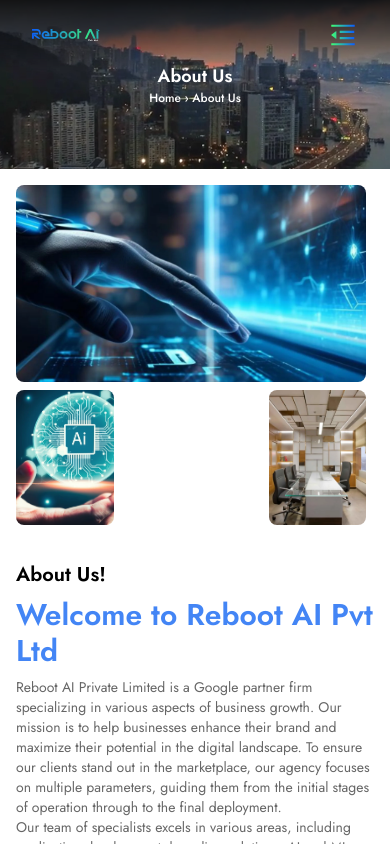
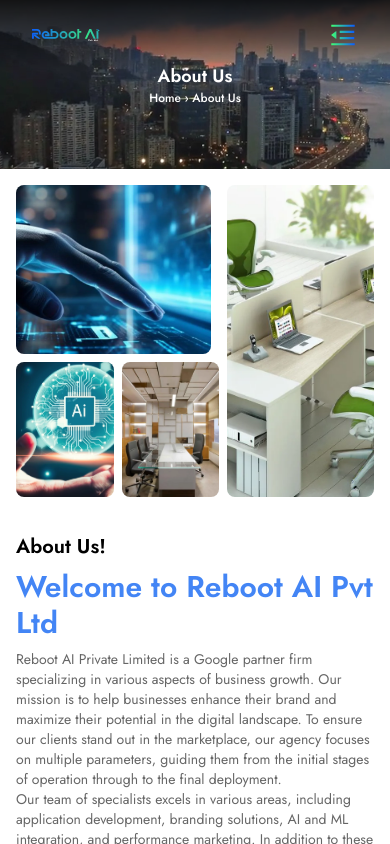
Before and after one commit to therebootai/rebootwebsite, a Next.js app: page /about in a window 390 px wide. Shown: the top 844 px of the page. Built offline with nearby package versions, Linux system fonts and the light colour scheme.

Commit message:
modified

```diff
--- a/src/components/AboutusComponent.jsx
+++ b/src/components/AboutusComponent.jsx
@@ -9,7 +9,7 @@
         <div className="flex flex-col gap-4">
           <div className="flex gap-2 md:gap-4">
             <div className="flex flex-col justify-between gap-2 md:gap-6 lg:gap-4">
-              <div className=" min-w-[50vw] min-h-[20vmax] md:min-w-[60vw] lg:min-w-0 lg:w-[30vw] xl:w-[22vw] md:min-h-[30vmax] lg:min-h-[23.83vmax] xl:min-h-[20.83vmax] relative">
+              <div className=" w-[50vw] h-[20vmax] md:w-[60vw] lg:min-w-0 lg:w-[30vw] xl:w-[22vw] md:min-h-[30vmax] lg:min-h-[23.83vmax] xl:min-h-[20.83vmax] relative">
                 <Image
                   src={img1}
                   alt="about-us"
--- a/src/pages/about.js
+++ b/src/pages/about.js
@@ -1,5 +1,3 @@
-import AboutusComponent from "@/components/AboutusComponent";
-import ClientReview from "@/components/ClientReview";
 import OurClient from "@/components/OurClient";
 import OurUseTechnology from "@/components/OurUseTechnology";
 import SubPageBanner from "@/components/SubPageBanner";
@@ -12,6 +10,13 @@
 const Slider = dynamic(() => import("react-slick/lib/slider"), {
   ssr: false,
 });
+
+const AboutusComponent = dynamic(
+  () => import("@/components/AboutusComponent"),
+  {
+    ssr: false,
+  }
+);
 const About = () => {
   const vissionmission = [
     {
--- a/src/pages/index.js
+++ b/src/pages/index.js
@@ -1,5 +1,3 @@
-import AboutusComponent from "@/components/AboutusComponent";
-
 import OurProduct from "@/components/OurProduct";
 import OurProjects from "@/components/OurProjects";
 import OurResponsibility from "@/components/OurResponsibility";
@@ -16,6 +14,13 @@
 
 const OurUseTechnology = dynamic(
   () => import("@/components/OurUseTechnology"),
+  {
+    ssr: false,
+  }
+);
+
+const AboutusComponent = dynamic(
+  () => import("@/components/AboutusComponent"),
   {
     ssr: false,
   }
```
